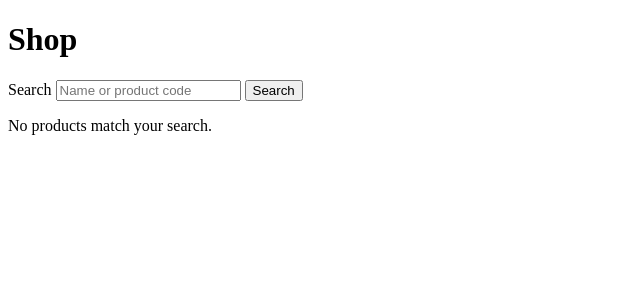
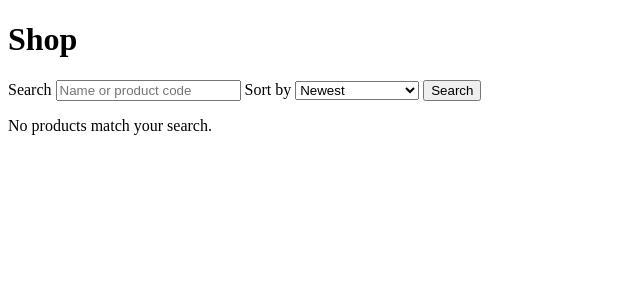
Before and after one commit to Amalsreekumar1/solvaara, a Django app: page /shop/ in a window 1280 px wide. Shown: the part 44-344 px from the top of the page, without its empty margins (0-640 px from the left). Run offline with Django 5.2, Linux system fonts and the light colour scheme; data that the repository does not hold is empty.

Commit message:
Add shop sorting

```diff
--- a/catalogue/templates/catalogue/product_list.html
+++ b/catalogue/templates/catalogue/product_list.html
@@ -11,6 +11,12 @@
     {% if current_category %}
     <input type="hidden" name="category" value="{{ current_category }}">
     {% endif %}
+    <label for="sort">Sort by</label>
+    <select id="sort" name="sort">
+        {% for key, label, is_selected in sort_options %}
+        <option value="{{ key }}" {% if is_selected %}selected{% endif %}>{{ label }}</option>
+        {% endfor %}
+    </select>
     <button type="submit">Search</button>
     {% if query or current_category %}
     <a href="{% url 'product_list' %}">Clear</a>
--- a/catalogue/views.py
+++ b/catalogue/views.py
@@ -1,9 +1,17 @@
-from django.shortcuts import render, get_object_or_404
+from urllib.parse import quote
+
+from django.conf import settings
+from django.db.models import F, Q
+from django.shortcuts import get_object_or_404, render
 
 from .models import Product
-from urllib.parse import quote
-from django.conf import settings
-from django.db.models import Q
+
+SORT_OPTIONS = [
+    ("newest", "Newest", ["-published_at"]),
+    ("name", "Name A-Z", ["name"]),
+    ("price_low", "Price: low to high", [F("price").asc(nulls_last=True)]),
+    ("price_high", "Price: high to low", [F("price").desc(nulls_last=True)]),
+]
 
 
 def product_list(request):
@@ -19,17 +27,28 @@ def product_list(request):
             Q(name__icontains=query) | Q(sku__icontains=query)
         )
 
+    sort = request.GET.get("sort", "newest")
+    ordering = {key: order for key, label, order in SORT_OPTIONS}
+    if sort not in ordering:
+        sort = "newest"
+    products = products.order_by(*ordering[sort])
+
     context = {
         "products": products,
         "current_category": category_slug,
         "query": query,
+        "sort": sort,
+        "sort_options": [
+            (key, label, key == sort) for key, label, order in SORT_OPTIONS
+        ],
     }
     return render(request, "catalogue/product_list.html", context)
+
 
 def product_detail(request, slug):
     product = get_object_or_404(
         Product.objects.published().select_related("category"),
-        slug = slug,
+        slug=slug,
     )
 
     whatsapp_link = None
@@ -40,7 +59,7 @@ def product_detail(request, slug):
         message += f". {request.build_absolute_uri(product.get_absolute_url())}"
         whatsapp_link = f"https://wa.me/{settings.WHATSAPP_NUMBER}?text={quote(message, safe='')}"
 
-        return render(
+    return render(
         request,
         "catalogue/product_detail.html",
         {"product": product, "whatsapp_link": whatsapp_link},
```
